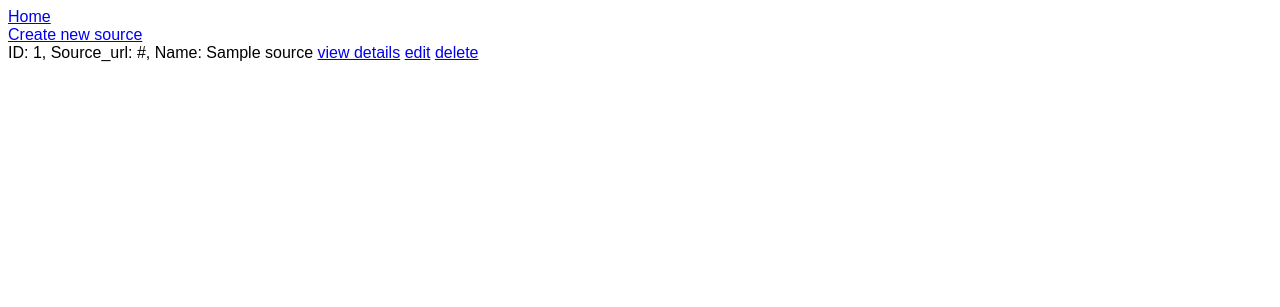
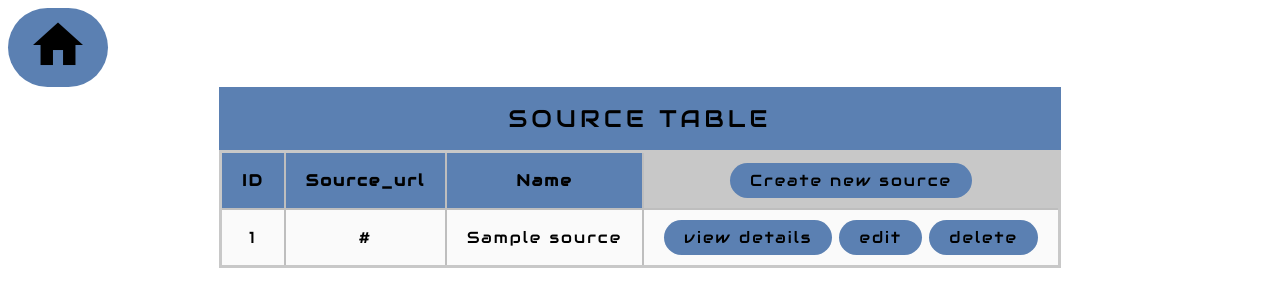
Before and after one commit to HelgaVasylieva/currency, a Django app: page /source/list/ in a window 1280 px wide. Shown: the top 307 px of the page. Run offline with Django 4.2, Linux system fonts and the light colour scheme; tables that the repository leaves empty hold one stand-in row (values such as "Sample post").

Commit message:
improvement of tables

```diff
--- a/app/currency/templates/base.html
+++ b/app/currency/templates/base.html
@@ -2,14 +2,20 @@
 <!DOCTYPE html>
 
 <html lang="en">
+
 <head>
     <meta charset="UTF-8">
     <title>Title</title>
+    <link rel="stylesheet" href="https://fonts.googleapis.com/css?family=Audiowide">
+    <link rel="stylesheet" href="https://fonts.googleapis.com/icon?family=Material+Icons">
     <style>
         html {
-            font-family: 'Arial', cursive;
+            font-family: "Audiowide", sans-serif;
         }
-
+        table.center {
+            margin-left: auto;
+            margin-right: auto;
+        }
         table {
             border-collapse: collapse;
             border: 3px solid rgb(200,200,200);
@@ -41,9 +47,51 @@
         caption {
             padding: 16px;
             background-color: #5b80b2;
-            font-family: 'Garuda', cursive;
+            font-family: "Audiowide", sans-serif;
+            font-size: 24px;
             letter-spacing: 4px
         }
+        button {
+            background-color: #5b80b2;
+            border-radius: 100px;
+            color: black;
+            cursor: pointer;
+            display: inline-block;
+            font-family: "Audiowide", sans-serif;
+            padding: 7px 20px;
+            text-align: center;
+            text-decoration: none;
+            transition: all 250ms;
+            border: 0;
+            font-size: 16px;
+            user-select: none;
+            -webkit-user-select: none;
+            touch-action: manipulation;
+
+        }
+
+
+
+
+        a:link, a:visited {
+            background-color: #5b80b2;
+            border-radius: 100px;
+            color: black;
+            cursor: pointer;
+            display: inline-block;
+            font-family: "Audiowide", sans-serif;
+            padding: 7px 20px;
+            text-align: center;
+            text-decoration: none;
+            transition: all 250ms;
+            border: 0;
+            font-size: 16px;
+            user-select: none;
+            -webkit-user-select: none;
+            touch-action: manipulation;
+
+        }
+
     </style>
 
 
--- a/app/currency/templates/contact_list.html
+++ b/app/currency/templates/contact_list.html
@@ -3,7 +3,7 @@
 {% block main_content %}
 
 
-    <table>
+    <table class="center">
         <caption>Contact Table</caption>
         <tr>
             <th>ID</th>
--- a/app/currency/templates/parts/navbar.html
+++ b/app/currency/templates/parts/navbar.html
@@ -1,3 +1,4 @@
 <div>
-    <a href="/">Home</a>
+
+    <a href="/"><i class="material-icons" style="font-size:60px">home</i></a>
 </div>
--- a/app/currency/templates/rate_delete.html
+++ b/app/currency/templates/rate_delete.html
@@ -3,11 +3,11 @@
 {% block title %}RATE DELETE{% endblock title %}
 
 {% block main_content %}
-    Rate Delete
+    <h1>Rate Delete</h1>
 
-    <div>Delete object with id {{ object.id }}?</div>
+    <p>Delete object with id {{ object.id }}?</p>
     <form method="post">
         {% csrf_token %}
-        <button type="submit">Delete</button>
+        <button style="padding: 7px 100px" type="submit">Delete</button>
     </form>
 {% endblock main_content %}
--- a/app/currency/templates/source_delete.html
+++ b/app/currency/templates/source_delete.html
@@ -3,11 +3,11 @@
 {% block title %}Source DELETE{% endblock title %}
 
 {% block main_content %}
-    Source Delete
+    <h1>Source Delete</h1>
 
-    <div>Delete object with id {{ object.id }}?</div>
+    <p>Delete object with id {{ object.id }}?</p>
     <form method="post">
         {% csrf_token %}
-        <button type="submit">Delete</button>
+        <button style="padding: 7px 100px" type="submit">Delete</button>
     </form>
 {% endblock main_content %}
--- a/app/currency/templates/source_list.html
+++ b/app/currency/templates/source_list.html
@@ -1,16 +1,30 @@
 {% extends 'base.html' %}
 
-{% block title %}SOURCE LIST{% endblock title %}
 
 {% block main_content %}
-    <div><a href="/source/create/">Create new source</a> </div>
+    <table class="center">
+     <caption>SOURCE TABLE</caption>
+        <tr>
+            <th>ID</th>
+            <th>Source_url</th>
+            <th>Name</th>
 
-    {% for source in source_list %}
-        <div>ID: {{ source.id }}, Source_url: {{ source.source_url }}, Name: {{ source.name }}
-            <a href="/source/details/{{ source.id }}/">view details</a>
-            <a href="/source/update/{{ source.id }}/">edit</a>
-            <a href="/source/delete/{{ source.id }}/">delete</a>
+            <td><a href="/source/create/">Create new source</a> </td>
 
-        </div>
-    {% endfor %}
+        </tr>
+            {% for source in source_list %}
+                <tr>
+                    <td>{{ source.id }}</td>
+                    <td>{{ source.source_url }}</td>
+                    <td>{{ source.name }}</td>
+
+                    <td>
+                         <a href="/source/details/{{ source.id }}/">view details</a>
+                        <a href="/source/update/{{ source.id }}/">edit</a>
+                        <a href="/source/delete/{{ source.id }}/">delete</a>
+                    </td>
+                </tr>
+            {% endfor %}
+    </table>
+
 {% endblock main_content %}
```
Also changed, not shown: app/currency/templates/index.html (+14 -10 lines), app/currency/templates/rate_create.html (+11 -6 lines), app/currency/templates/rate_details.html (+14 -3 lines), app/currency/templates/rate_list.html (+6 -3 lines), app/currency/templates/rate_update.html (+10 -6 lines), app/currency/templates/source_create.html (+10 -6 lines), app/currency/templates/source_details.html (+15 -3 lines), app/currency/templates/source_update.html (+10 -7 lines).
